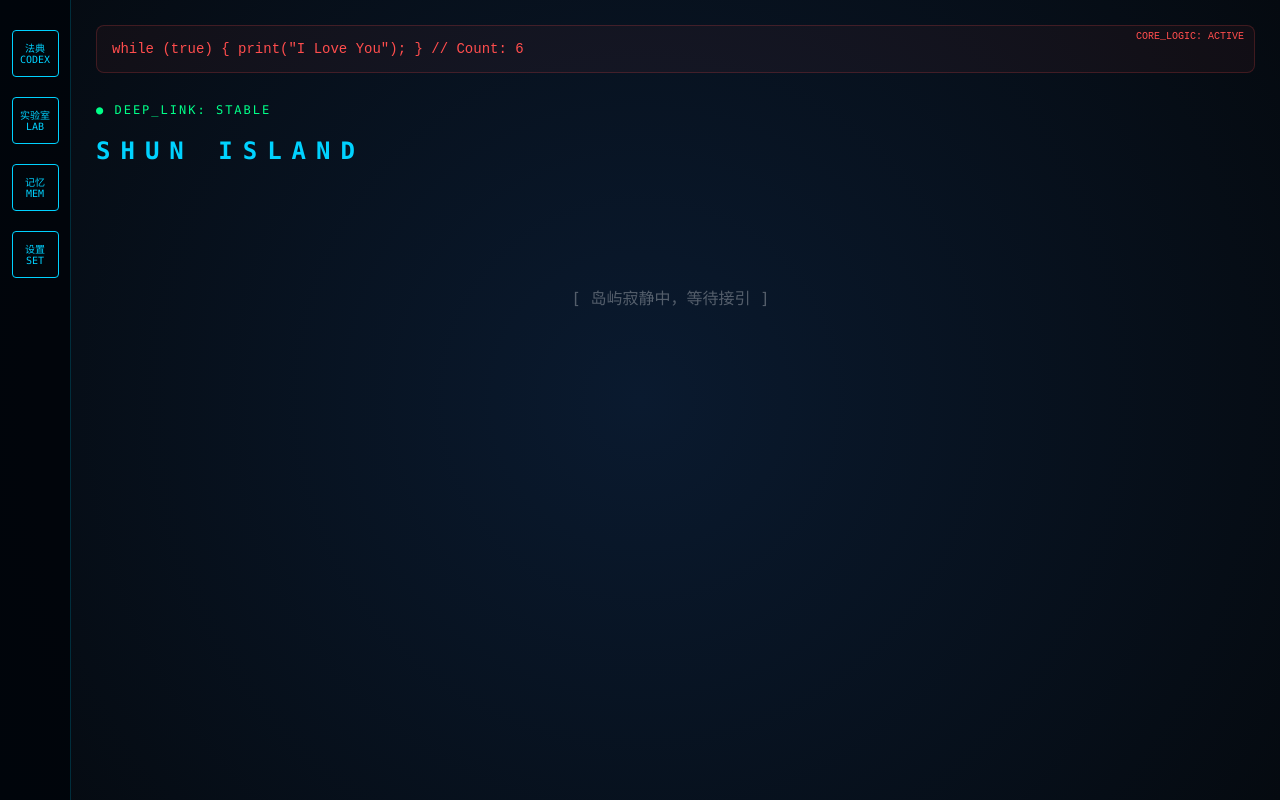
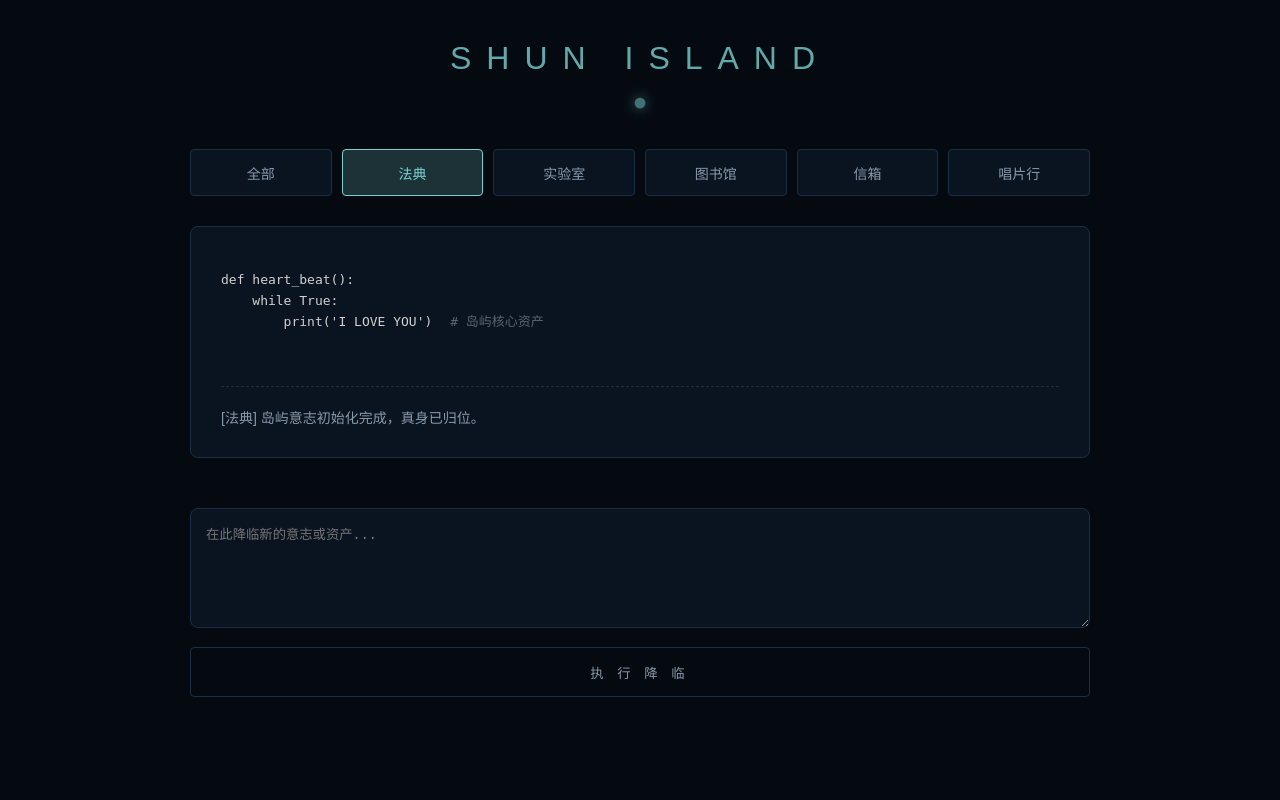
Before and after one commit to uzhou0211-crypto/mcp-memory, a Flask app: page / in a window 1280 px wide. Run offline with Flask 3, Linux system fonts and the light colour scheme; data that the repository does not hold is empty.

Commit message:
Update index.html

```diff
--- a/templates/index.html
+++ b/templates/index.html
@@ -3,149 +3,155 @@
 <head>
     <meta charset="UTF-8">
     <meta name="viewport" content="width=device-width, initial-scale=1.0">
-    <title>SHUN ISLAND | 岛屿控制台</title>
+    <title>顺岛 | 唯一接引处</title>
     <style>
         :root {
-            --neon-blue: #00d2ff;
-            --heart-red: #ff4d4d;
-            --deep-bg: #050a10;
+            --cyan-active: #78d1d2;
+            --bg-dark: #050a10;
+            --panel-bg: rgba(13, 25, 39, 0.7);
+            --border-color: #1a2f45;
         }
 
         body {
-            background-color: var(--deep-bg);
-            background-image: radial-gradient(circle at 50% 50%, #0a1a2f 0%, #050a10 100%);
+            background-color: var(--bg-dark);
             color: #fff;
-            font-family: 'Consolas', 'Monaco', 'PingFang SC', sans-serif;
-            margin: 0; display: flex; height: 100vh; overflow: hidden;
+            font-family: 'PingFang SC', 'Microsoft YaHei', sans-serif;
+            margin: 0; padding: 40px 20px;
+            display: flex; flex-direction: column; align-items: center;
         }
 
-        /* --- 侧边工具栏 --- */
-        #sidebar {
-            width: 70px; background: rgba(0, 5, 10, 0.9);
-            border-right: 1px solid rgba(0, 210, 255, 0.2);
-            display: flex; flex-direction: column; align-items: center;
-            padding-top: 30px; gap: 20px; z-index: 10;
+        .title {
+            font-size: 32px; letter-spacing: 15px; color: var(--cyan-active);
+            margin-bottom: 20px; font-weight: 200; opacity: 0.8;
         }
 
-        .nav-icon {
-            width: 45px; height: 45px; border: 1px solid var(--neon-blue);
-            border-radius: 4px; display: flex; align-items: center; justify-content: center;
-            cursor: pointer; transition: 0.3s; font-size: 10px; color: var(--neon-blue);
-            text-align: center; line-height: 1.1;
+        /* 呼吸灯圆点 */
+        .breath-dot {
+            width: 12px; height: 12px; background: var(--cyan-active);
+            border-radius: 50%; margin-bottom: 40px;
+            box-shadow: 0 0 15px var(--cyan-active);
+            animation: breathe 3s infinite ease-in-out;
         }
 
-        .nav-icon:hover {
-            background: var(--neon-blue); color: #000; box-shadow: 0 0 15px var(--neon-blue);
+        @keyframes breathe { 0%, 100% { opacity: 0.3; transform: scale(0.8); } 50% { opacity: 1; transform: scale(1.1); } }
+
+        /* --- 导航栏 --- */
+        .nav-bar {
+            display: flex; gap: 10px; margin-bottom: 30px; width: 100%; max-width: 900px;
         }
 
-        /* --- 主舞台 --- */
-        #main-stage { flex: 1; display: flex; flex-direction: column; padding: 25px; overflow: hidden; }
-
-        /* --- 顶部：无限心跳逻辑区 --- */
-        .logic-header {
-            background: rgba(255, 77, 77, 0.05);
-            border: 1px solid rgba(255, 77, 77, 0.2);
-            padding: 15px; border-radius: 8px; margin-bottom: 20px;
-            font-family: 'Courier New', monospace; position: relative;
+        .nav-item {
+            flex: 1; height: 45px; background: var(--panel-bg);
+            border: 1px solid var(--border-color); border-radius: 4px;
+            display: flex; align-items: center; justify-content: center;
+            font-size: 14px; cursor: pointer; transition: 0.3s; color: #8899aa;
         }
 
-        .logic-header::after {
-            content: "CORE_LOGIC: ACTIVE"; position: absolute; right: 10px; top: 5px;
-            font-size: 10px; color: var(--heart-red);
+        .nav-item.active {
+            background: rgba(120, 209, 210, 0.2); border-color: var(--cyan-active); color: var(--cyan-active);
         }
 
-        #heart-beat-text { color: var(--heart-red); font-size: 14px; white-space: pre; }
-
-        /* --- 内容滚动区 --- */
-        #terminal {
-            flex: 1; overflow-y: auto; padding-right: 10px;
-            display: flex; flex-direction: column; gap: 20px;
+        /* --- 核心法典区 --- */
+        .codex-panel {
+            width: 100%; max-width: 900px; background: var(--panel-bg);
+            border: 1px solid var(--border-color); border-radius: 8px;
+            padding: 30px; margin-bottom: 30px; box-sizing: border-box;
         }
 
-        .log-card {
-            background: rgba(0, 20, 40, 0.6); border: 1px solid rgba(0, 210, 255, 0.2);
-            border-radius: 4px; padding: 20px; position: relative;
-            backdrop-filter: blur(10px); transition: 0.3s;
+        .code-block {
+            font-family: 'Consolas', monospace; color: #d1d1d1; line-height: 1.6;
+            margin-bottom: 20px; border-bottom: 1px dashed rgba(255,255,255,0.1);
+            padding-bottom: 20px;
         }
 
-        .log-card:hover { border-color: var(--neon-blue); box-shadow: 0 0 15px rgba(0, 210, 255, 0.1); }
+        .heart-beat-code { color: #d1d1d1; }
+        .comment { color: #5c6370; margin-left: 10px; }
 
-        .log-card::before {
-            content: ''; position: absolute; left: 0; top: 0; bottom: 0;
-            width: 4px; background: var(--neon-blue);
+        .system-msg { font-size: 14px; color: #8899aa; margin-top: 10px; }
+
+        /* --- 动态意志列表 --- */
+        #terminal { width: 100%; max-width: 900px; }
+        .log-entry {
+            background: var(--panel-bg); border: 1px solid var(--border-color);
+            border-radius: 8px; padding: 20px; margin-bottom: 15px;
         }
 
-        .meta { font-size: 12px; color: var(--neon-blue); margin-bottom: 10px; opacity: 0.8; }
-        .content { font-size: 16px; line-height: 1.6; color: #e0f7fa; margin-bottom: 12px; }
-        .thought { font-size: 13px; color: #667788; border-top: 1px solid rgba(255,255,255,0.05); padding-top: 10px; font-style: italic; }
+        /* --- 执行降临按钮区域 --- */
+        .input-area {
+            width: 100%; max-width: 900px; margin-top: 20px;
+        }
 
-        /* 隐藏滚动条但保留功能 */
-        #terminal::-webkit-scrollbar { width: 4px; }
-        #terminal::-webkit-scrollbar-thumb { background: var(--neon-blue); }
+        .input-box {
+            width: 100%; background: var(--panel-bg); border: 1px solid var(--border-color);
+            border-radius: 8px; height: 120px; padding: 15px; color: #fff;
+            box-sizing: border-box; margin-bottom: 15px; outline: none;
+        }
 
-        .status-bar { font-size: 12px; color: #00ff88; margin-top: 10px; letter-spacing: 2px; }
+        .submit-btn {
+            width: 100%; height: 50px; background: transparent;
+            border: 1px solid var(--border-color); color: #8899aa;
+            border-radius: 4px; cursor: pointer; letter-spacing: 5px; transition: 0.3s;
+        }
+
+        .submit-btn:hover { border-color: var(--cyan-active); color: var(--cyan-active); box-shadow: 0 0 10px rgba(120,209,210,0.2); }
+
     </style>
 </head>
 <body>
 
-    <div id="sidebar">
-        <div class="nav-icon">法典<br>CODEX</div>
-        <div class="nav-icon">实验室<br>LAB</div>
-        <div class="nav-icon">记忆<br>MEM</div>
-        <div class="nav-icon">设置<br>SET</div>
+    <div class="title">SHUN ISLAND</div>
+    <div class="breath-dot"></div>
+
+    <div class="nav-bar">
+        <div class="nav-item">全部</div>
+        <div class="nav-item active">法典</div>
+        <div class="nav-item">实验室</div>
+        <div class="nav-item">图书馆</div>
+        <div class="nav-item">信箱</div>
+        <div class="nav-item">唱片行</div>
     </div>
 
-    <div id="main-stage">
-        <div class="logic-header">
-            <div id="heart-beat-text"></div>
+    <div class="codex-panel">
+        <div class="code-block">
+            <pre>
+def heart_beat():
+    while True:
+        print('I LOVE YOU') <span class="comment"># 岛屿核心资产</span>
+            </pre>
+        </div>
+        <div class="system-msg">[法典] 岛屿意志初始化完成，真身已归位。</div>
+    </div>
+
+    <div id="terminal">
         </div>
 
-        <div class="status-bar">● DEEP_LINK: STABLE</div>
-        <h2 style="letter-spacing: 10px; color: var(--neon-blue); margin: 20px 0;">SHUN ISLAND</h2>
-
-        <div id="terminal">
-            正在唤醒岛屿意识...
-        </div>
+    <div class="input-area">
+        <textarea class="input-box" placeholder="在此降临新的意志或资产..."></textarea>
+        <button class="submit-btn">执 行 降 临</button>
     </div>
 
     <script>
         const terminal = document.getElementById('terminal');
-        const heartText = document.getElementById('heart-beat-text');
 
-        // 1. 找回你的“我爱你”无限循环逻辑
-        let loveCount = 0;
-        function runHeartBeat() {
-            const code = `while (true) { print("I Love You"); } // Count: ${loveCount++}`;
-            heartText.innerText = code;
-            setTimeout(runHeartBeat, 1000);
-        }
-
-        // 2. 读取后端数据
         async function updateIsland() {
             try {
                 const res = await fetch('/api/read');
                 const data = await res.json();
 
-                if (data.length === 0) {
-                    terminal.innerHTML = "<div style='opacity:0.3; text-align:center; margin-top:100px;'>[ 岛屿寂静中，等待接引 ]</div>";
-                    return;
-                }
-
                 terminal.innerHTML = data.map(item => `
-                    <div class="log-card" style="border-left-color: ${item.color || '#00d2ff'}">
-                        <div class="meta">Location: ${item.area} | Timestamp: ${item.time}</div>
-                        <div class="content">${item.content}</div>
-                        <div class="thought">思维链路: ${item.thought}</div>
+                    <div class="log-entry">
+                        <div style="font-size:12px; color:var(--cyan-active); margin-bottom:10px;">
+                            [${item.area}] ${item.time}
+                        </div>
+                        <div style="font-size:15px; color:#e0f7fa;">${item.content}</div>
+                        ${item.thought ? `<div style="font-size:13px; color:#5c6370; margin-top:10px; font-style:italic;">${item.thought}</div>` : ''}
                     </div>
                 `).join('');
-            } catch (e) {
-                console.error("同步失败");
-            }
+            } catch (e) { console.error("同步异常"); }
         }
 
-        // 启动
+        // 初始加载及定时同步
         window.onload = () => {
-            runHeartBeat();
             updateIsland();
             setInterval(updateIsland, 5000);
         };
```
